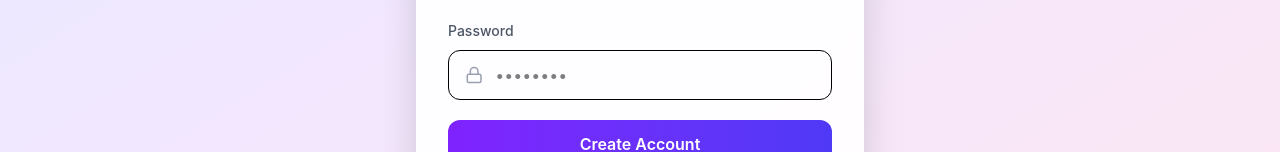
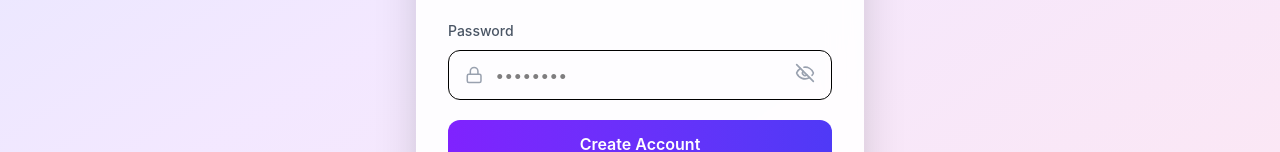
Before and after one commit to tanveerahmed9413/snap-social, a React (Vite) app: page /signup in a window 1280 px wide. Shown: the part 524-676 px from the top of the page. Built offline with nearby package versions, Linux system fonts and the light colour scheme; no server answers.

Commit message:
add eye button

```diff
--- a/src/features/auth/components/SignInForm.jsx
+++ b/src/features/auth/components/SignInForm.jsx
@@ -1,9 +1,9 @@
 import React from "react";
 import { Link } from "react-router-dom";
-import { Mail, Lock, Eye, HandCoins } from "lucide-react";
+import { Mail, Lock, Eye, EyeOff,HandCoins } from "lucide-react";
 import { useAuth } from "../hooks/useAuth";
 
-const SignInForm = ({ form, handleSubmit, handleChange }) => {
+const SignInForm = ({ form, handleSubmit, handleChange,handleEyeButton,showPassword }) => {
 
   const { loading } = useAuth();
 
@@ -37,7 +37,7 @@ const SignInForm = ({ form, handleSubmit, handleChange }) => {
               />
 
               <input
-                type="email"
+              type="email"
                 name="email"
                 value={form.email}
                 onChange={handleChange}
@@ -55,12 +55,12 @@ const SignInForm = ({ form, handleSubmit, handleChange }) => {
                 Password
               </label>
 
-              <button
+              {/* <button
                 type="button"
                 className="text-sm font-medium text-violet-600 hover:text-violet-700"
               >
                 Forgot Password?
-              </button>
+              </button> */}
             </div>
 
             <div className="relative">
@@ -70,7 +70,7 @@ const SignInForm = ({ form, handleSubmit, handleChange }) => {
               />
 
               <input
-                type="password"
+                type={showPassword ? "text" : "password"}
                 name="password"
                 value={form.password}
                 onChange={handleChange}
@@ -80,9 +80,10 @@ const SignInForm = ({ form, handleSubmit, handleChange }) => {
 
               <button
                 type="button"
-                className="absolute right-4 top-1/2 -translate-y-1/2 text-gray-400 hover:text-violet-600 transition"
+                onClick={handleEyeButton}
+                className="absolute  cursor-pointer right-4 top-1/2 -translate-y-1/2 text-gray-400 hover:text-violet-600 transition"
               >
-                <Eye size={20} />
+                {showPassword ? <Eye size={20} /> : <EyeOff size={20} />}
               </button>
             </div>
           </div>
--- a/src/features/auth/components/SignUpForm.jsx
+++ b/src/features/auth/components/SignUpForm.jsx
@@ -1,9 +1,9 @@
 import React from "react";
 import { Link } from "react-router-dom";
-import { User, AtSign, Mail, Lock, Camera } from "lucide-react";
+import { User, AtSign, Mail, Lock, Camera,Eye,EyeOff } from "lucide-react";
 import { useAuth } from "../hooks/useAuth";
 
-const SignUpForm = ({ form, onChange, onSubmit }) => {
+const SignUpForm = ({ form, onChange, onSubmit,handleEyeButton,showPassword }) => {
   const { loading } = useAuth();
 
   return (
@@ -96,14 +96,23 @@ const SignUpForm = ({ form, onChange, onSubmit }) => {
             <div className="mt-2 flex items-center border rounded-xl px-4 py-3 focus-within:ring-2 focus-within:ring-violet-500">
               <Lock size={20} className="text-gray-400 mr-3" />
 
-              <input
-                type="password"
+             <div className="flex gap-5 w-full">
+               <input
+                type={showPassword ? "text" : "password"}
                 name="password"
                 value={form.password}
                 onChange={onChange}
                 placeholder="••••••••"
                 className="w-full outline-none bg-transparent"
               />
+              <button
+                type="button"
+                onClick={handleEyeButton}
+                className="  cursor-pointer right-4   -translate-y-1/12 text-gray-400 hover:text-violet-600 transition"
+              >
+                {showPassword ? <Eye size={20} /> : <EyeOff size={20} />}
+              </button>
+             </div>
             </div>
           </div>
 
--- a/src/features/auth/pages/SignIn.jsx
+++ b/src/features/auth/pages/SignIn.jsx
@@ -6,6 +6,7 @@ import { useAuth } from "../hooks/useAuth";
 
 const SignIn = () => {
   const { signin } = useAuth();
+  const [showPassword, setShowPassword] = useState(false)
 
   const [form, setform] = useState({
     email: "",
@@ -29,11 +30,17 @@ const SignIn = () => {
     }
   };
 
+  const handleEyeButton = () =>{
+    setShowPassword((prev) => !prev)
+  }
+
   return (
     <SignInForm
       form={form}
       handleChange={handleChange}
       handleSubmit={handleSubmit}
+      handleEyeButton={handleEyeButton}
+      showPassword={showPassword}
     />
   );
 };
--- a/src/features/auth/pages/SignUp.jsx
+++ b/src/features/auth/pages/SignUp.jsx
@@ -5,6 +5,7 @@ import { useNavigate } from "react-router-dom";
 
 function SignUp() {
   const { signup } = useAuth();
+  const [showPassword, setShowPassword] = useState(false);
 
   const [form, setForm] = useState({
     username: "",
@@ -30,8 +31,18 @@ function SignUp() {
     }
   };
 
+  const handleEyeButton = () => {
+    setShowPassword((prev) => !prev);
+  };
+
   return (
-    <SignUpForm form={form} onChange={handleChange} onSubmit={handleSubmit} />
+    <SignUpForm
+      form={form}
+      onChange={handleChange}
+      onSubmit={handleSubmit}
+      handleEyeButton={handleEyeButton}
+      showPassword={showPassword}
+    />
   );
 }
 
```
